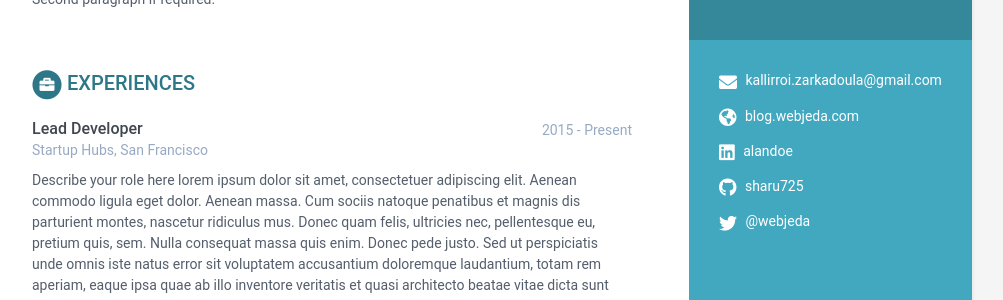
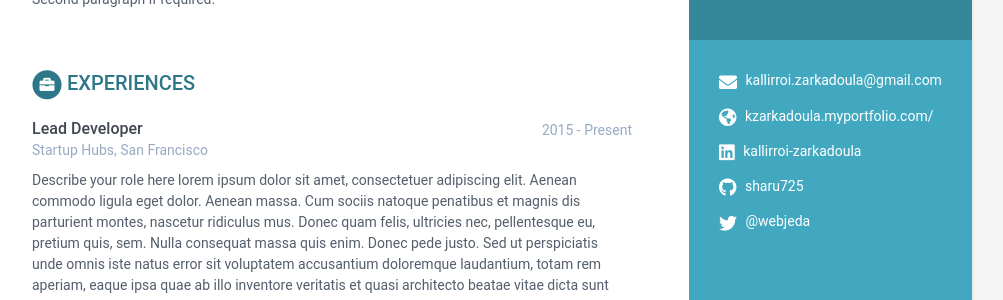
Before and after one commit to irozarkadoula/my_cv, a Jekyll site: the page built from index.html, in a window 1280 px wide. Shown: the part 245-545 px from the top of the page, without its empty margins (168-1171 px from the left). Built offline with Jekyll 4.4.1, drawn with Linux system fonts in a browser that asks for light colours.

Commit message:
Update data.yml

```diff
--- a/_data/data.yml
+++ b/_data/data.yml
@@ -14,8 +14,8 @@ sidebar:
     # Sidebar links
     email: kallirroi.zarkadoula@gmail.com
     phone:
-    website: blog.webjeda.com #do not add http://
-    linkedin: alandoe
+    website: kzarkadoula.myportfolio.com/ #do not add http://
+    linkedin: kallirroi-zarkadoula
     github: sharu725
     gitlab:
     bitbucket:
```
